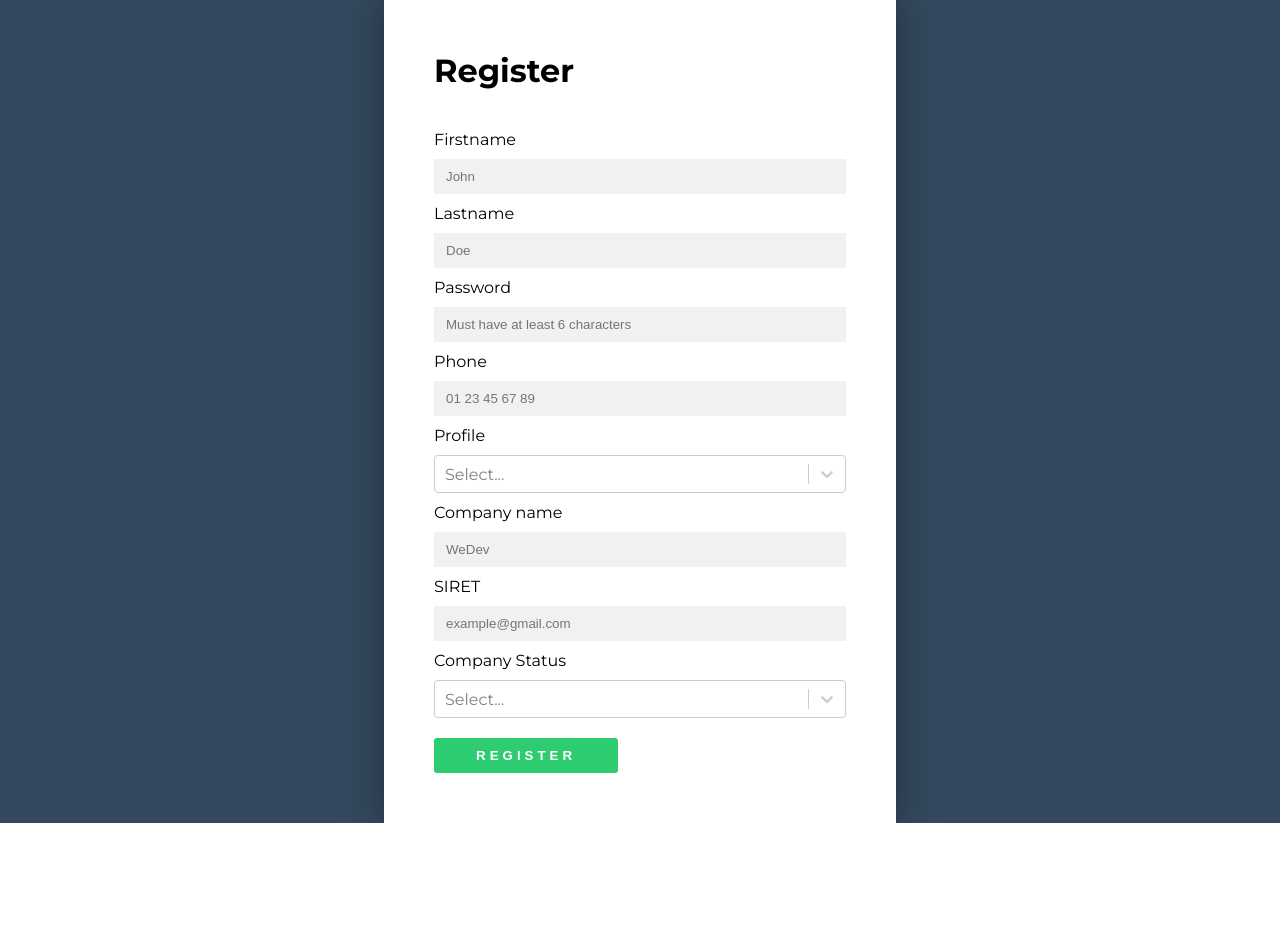
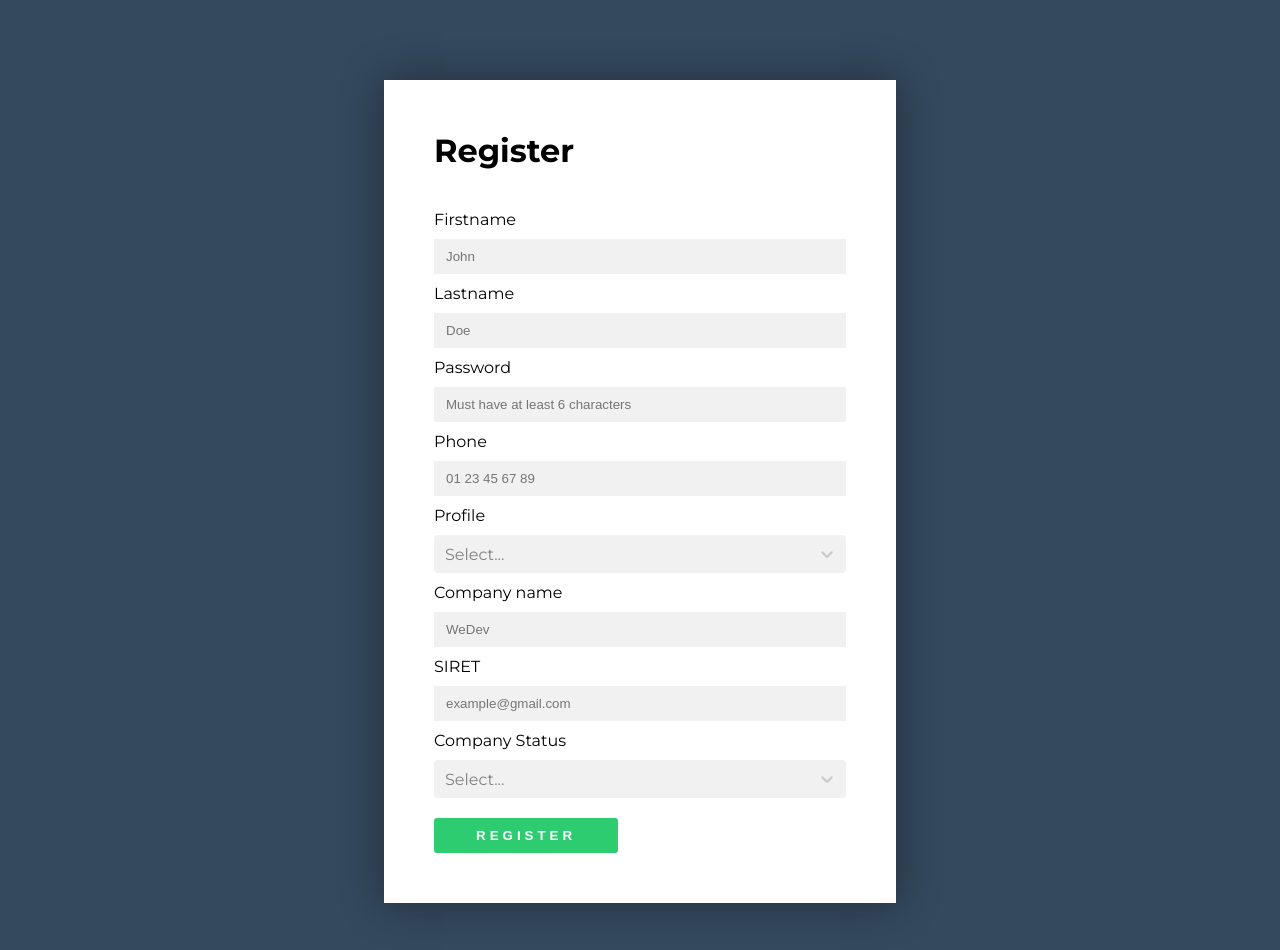
Before and after one commit to Ephalys/wedev-front, a React (Create React App) app: page /register in a window 1280 px wide. Shown: the top 950 px of the page. Before the commit the page ends 823 px from the top, so only its background shows below. Built offline with nearby package versions, Linux system fonts and the light colour scheme; what webfontloader would draw is missing.

Commit message:
add: Theme for react select

```diff
--- a/src/components/Select/index.js
+++ b/src/components/Select/index.js
@@ -1,5 +1,22 @@
 import React, {Component} from 'react';
 import ReactSelect from 'react-select'
+const customStyles = {
+    indicatorsContainer: () => ({
+        // none of react-select's styles are passed to <Control />
+        backgroundColor: '#f1f1f1',
+        borderColor: 'transparent'
+    }),
+    control: (provided) => ({
+        ...provided,
+        // none of react-select's styles are passed to <Control />
+        backgroundColor: '#f1f1f1',
+        borderColor: 'transparent',
+        cursor: 'pointer',
+        '&:hover': {
+            borderColor: 'transparent',
+        }
+    }),
+};
 
 class Select extends Component {
     render() {
@@ -7,6 +24,14 @@ class Select extends Component {
             <div className="form-group">
                 <label htmlFor="">{this.props.label}</label>
                 <ReactSelect
+                    styles={customStyles}
+                    theme={(theme) => ({
+                        ...theme,
+                        colors: {
+                            ...theme.colors,
+                            primary: '#2ECC71',
+                        },
+                    })}
                     options={this.props.values}
                 />
             </div>
--- a/src/pages/Login/login.scss
+++ b/src/pages/Login/login.scss
@@ -8,6 +8,7 @@
     display: flex;
     justify-content: center;
     align-items: center;
+    padding: 80px 0;
 
     &__form {
         background-color: $white;
--- a/src/pages/Register/register.scss
+++ b/src/pages/Register/register.scss
@@ -8,6 +8,7 @@
     display: flex;
     justify-content: center;
     align-items: center;
+    padding: 80px 0;
 
     &__form {
         background-color: $white;
```
Also changed, not shown: src/components/Presentation/index.js (renamed from src/components/presentation/index.js), src/components/Presentation/presentation.scss (renamed from src/components/presentation/presentation.scss).
